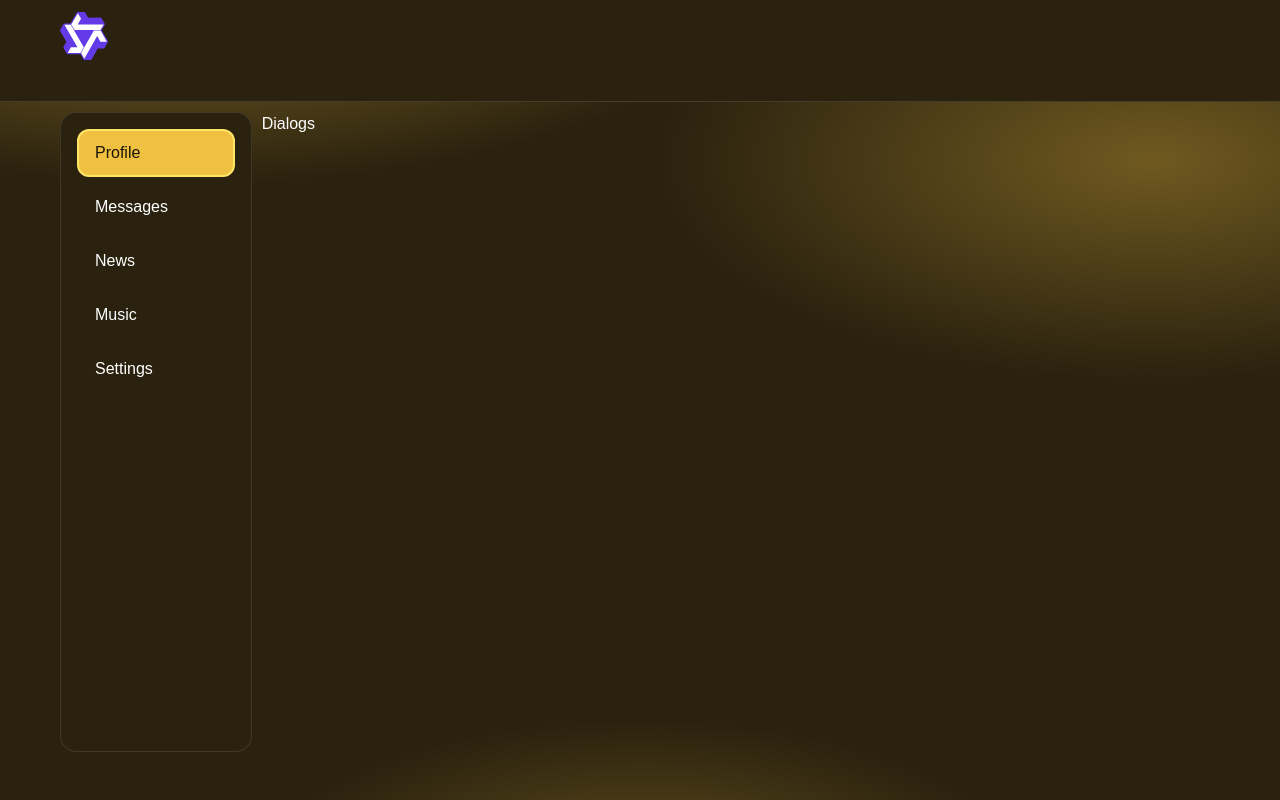
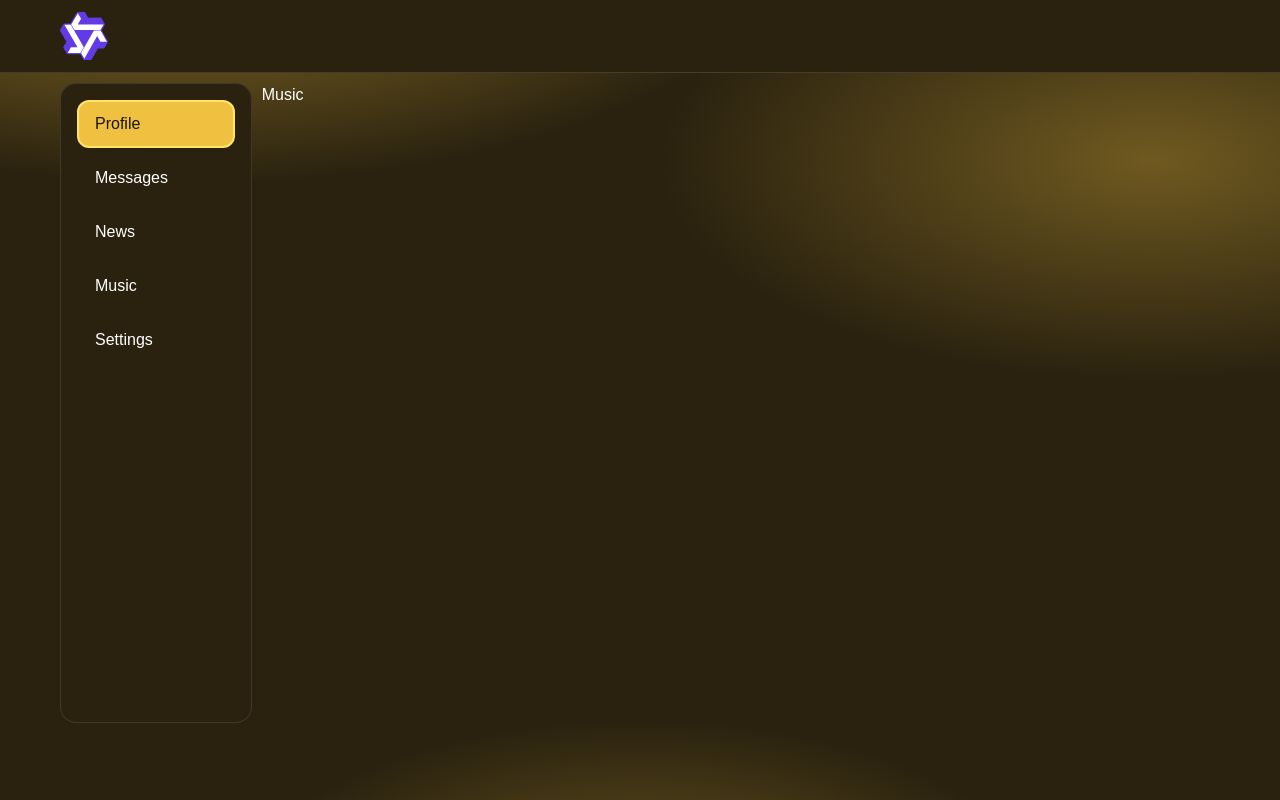
Before and after one commit to skoropadww/samurai-path, a React (Vite) app in the folder react-fall-1/: page /music in a window 1280 px wide. Built offline with nearby package versions, Linux system fonts and the light colour scheme.

Commit message:
Npm Installed Routes module

```diff
--- a/react-fall-1/package.json
+++ b/react-fall-1/package.json
@@ -10,7 +10,8 @@
   },
   "dependencies": {
     "react": "^19.2.8",
-    "react-dom": "^19.2.8"
+    "react-dom": "^19.2.8",
+    "react-router-dom": "^7.18.2"
   },
   "devDependencies": {
     "@vitejs/plugin-react": "^4.7.0",
--- a/react-fall-1/src/App.jsx
+++ b/react-fall-1/src/App.jsx
@@ -1,23 +1,34 @@
 import { Component } from 'react'
 import Header from './components/Header/Header'
 import Sidebar from './components/Sidebar/Sidebar'
-// import Profile from './components/Profile/Profile'
+import Profile from './components/Profile/Profile'
 import Dialogs from './components/Dialogs/Dialogs'
+import News from './components/News/News'
+import Music from './components/Music/Music'
+import Settings from './components/Settings/Settings'
+import { Routes, Route, BrowserRouter } from 'react-router-dom'
 import './index.css'
 
 class App extends Component {
   render() {
     return (
+      <BrowserRouter>
         <div className="app-wrapper">
           <Header />
           <div className="container">
             <div className="content_wrapper">
               <Sidebar />
-            {/* <Profile /> */}
-            <Dialogs />
+              <Routes>
+                <Route path="/dialogs" element={<Dialogs />} />
+                <Route path="/profile" element={<Profile />} />
+                <Route path='/news' element={<News />}/>
+                <Route path='/music' element={<Music />}/>
+                <Route path='/settings' element={<Settings />}/>
+              </Routes>
             </div>
           </div>
         </div>
+      </BrowserRouter>
     )
   }
 }
--- a/react-fall-1/src/components/Header/Header.module.css
+++ b/react-fall-1/src/components/Header/Header.module.css
@@ -2,6 +2,7 @@
   background-color: var(--color-primary);
   border-bottom: 1px solid color-mix(in srgb, var(--color-on-primary) 12%, transparent);
   padding: var(--space-12) 0;
+  height: 73px;
 }
 
 .header_logo {
--- /dev/null
+++ b/react-fall-1/src/components/Music/Music.jsx
@@ -0,0 +1,10 @@
+import React from 'react'
+import './Music.module.css'
+
+const Music = (props) => {
+  return (
+    <div>Music</div>
+  )
+}
+
+export default Music
--- /dev/null
+++ b/react-fall-1/src/components/News/News.jsx
@@ -0,0 +1,10 @@
+import React from 'react'
+import './News.module.css'
+
+const News = (props) => {
+  return (
+    <div>News</div>
+  )
+}
+
+export default News
--- /dev/null
+++ b/react-fall-1/src/components/Settings/Settings.jsx
@@ -0,0 +1,10 @@
+import React from 'react'
+import './Settings.module.css'
+
+const Settings = (props) => {
+  return (
+    <div>Settings</div>
+  )
+}
+
+export default Settings
--- a/react-fall-1/src/components/Sidebar/Sidebar.jsx
+++ b/react-fall-1/src/components/Sidebar/Sidebar.jsx
@@ -5,11 +5,11 @@ const Sidebar = () => {
   return (
     <nav className={classes.nav}>
         <ul>
-          <li><a className={classes.active} href="#">Profile</a></li>
-          <li><a href="#">Messages</a></li>
-          <li><a href="#">News</a></li>
-          <li><a href="#">Music</a></li>
-          <li><a href="#">Settings</a></li>
+          <li><a className={classes.active} href="/profile">Profile</a></li>
+          <li><a href="/dialogs">Messages</a></li>
+          <li><a href="/news">News</a></li>
+          <li><a href="/music">Music</a></li>
+          <li><a href="/settings">Settings</a></li>
         </ul>
     </nav>
   );
--- a/react-fall-1/src/index.css
+++ b/react-fall-1/src/index.css
@@ -131,7 +131,6 @@ ul {
   display: grid;
   grid-template-columns: 1fr;
   gap: var(--space-10);
-  min-height: 100vh;
   padding-bottom: var(--space-20);
 }
 
```
Also changed, not shown: react-fall-1/src/components/Music/Music.module.css (added), react-fall-1/src/components/News/News.module.css (added), react-fall-1/src/components/Settings/Settings.module.css (added), 1 other file (tests, documents, lock files or other folders). Lines whose indentation alone changed are shown as unchanged.
